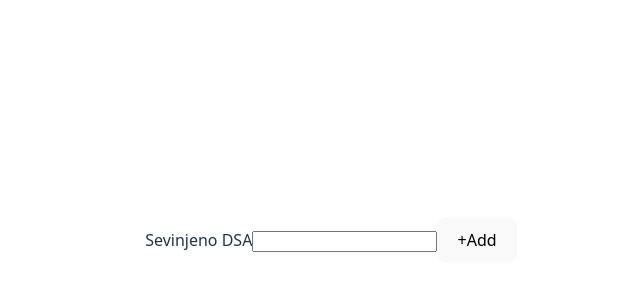
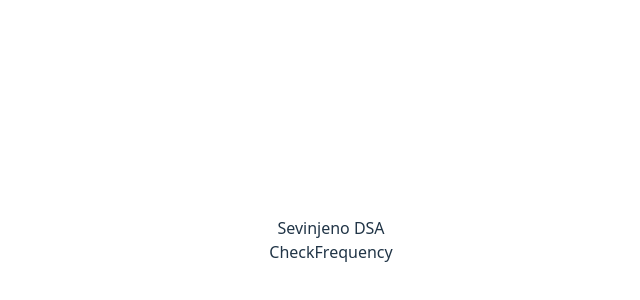
Before and after one commit to Sevinjeno/Ds-Algo-Practice, a React (Vite) app: page / in a window 1280 px wide. Shown: the part 160-460 px from the top of the page, without its empty margins (309-949 px from the left). Built offline with nearby package versions, Linux system fonts and the light colour scheme.

Commit message:
going from scratch Learning Frequency

```diff
--- a/src/App.tsx
+++ b/src/App.tsx
@@ -1,7 +1,8 @@
 import './App.css'
 // import Problem1Array from './Days/Day-1/Problem1Array'
 // import Problem2Array from './Days/Day-1/Problem2Array'
-import Problem3 from './Days/Day-2/Problem3'
+// import Problem3 from './Days/Day-2/Problem3'
+import CheckFrequency from './Days/Day-3/CheckFrequency';
 
 function App() {
 
@@ -10,7 +11,8 @@ function App() {
       Sevinjeno DSA
       {/* <Problem1Array /> */}
       {/* <Problem2Array /> */}
-      <Problem3 />
+      {/* <Problem3 /> */}
+      <CheckFrequency />
     </>
   )
 }
--- /dev/null
+++ b/src/Days/Day-3/CheckFrequency.tsx
@@ -0,0 +1,30 @@
+
+
+
+function Frequency(arr:number[]){
+
+  const Freq=new Map();
+
+  for (const item of arr){
+
+    Freq.set(item,(Freq.get(item)||0)+1)
+
+  }
+
+  console.log("Freq",Freq)
+
+
+}
+
+
+
+
+const CheckFrequency = () => {
+
+    Frequency([1,2,3,4,5,2,1,3,4])
+  return (
+    <div>CheckFrequency</div>
+  )
+}
+
+export default CheckFrequency
```
